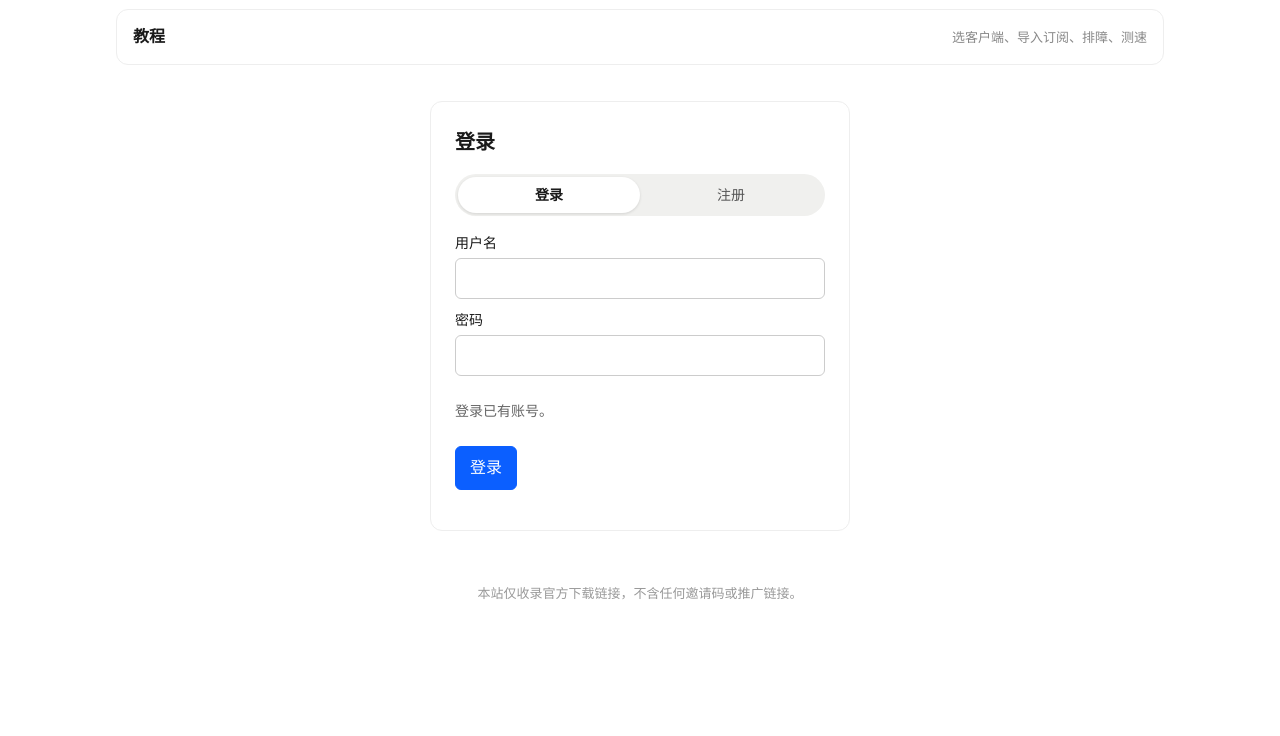
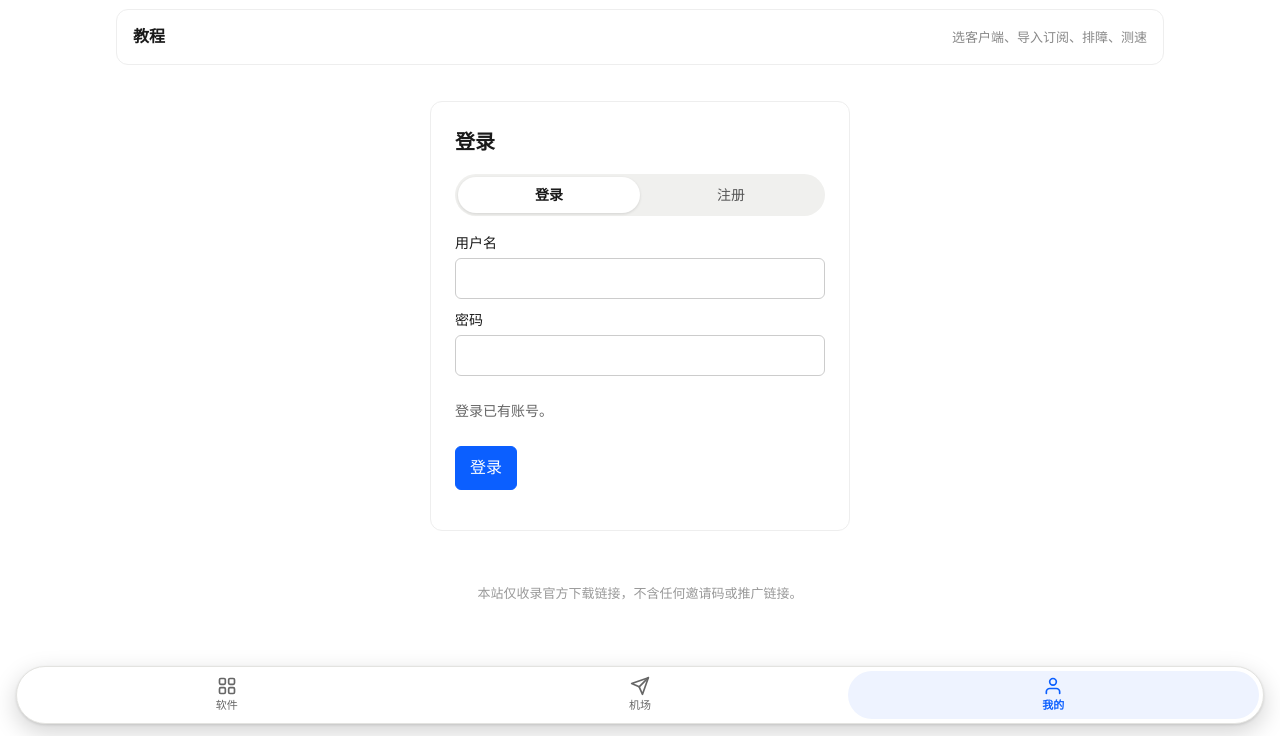
Before and after one commit to silver-finch-51/proxy-directory, a website: page public/my.html in a window 1280 px wide. Shown: the part 64-800 px from the top of the page. Drawn offline with Linux system fonts and the light colour scheme; no server answers.

Commit message:
polish: add bottom nav to my and auth pages

```diff
--- a/public/my.html
+++ b/public/my.html
@@ -70,6 +70,11 @@
 <footer class="wrap site-footer">
   <p>本站仅收录官方下载链接，不含任何邀请码或推广链接。</p>
 </footer>
+<nav class="bottom-nav" aria-label="主要栏目">
+  <a href="/#apps"><svg viewBox="0 0 24 24" width="20" height="20" fill="none" stroke="currentColor" stroke-width="2" stroke-linecap="round" stroke-linejoin="round" aria-hidden="true"><rect x="3" y="3" width="7" height="7" rx="1.5"></rect><rect x="14" y="3" width="7" height="7" rx="1.5"></rect><rect x="3" y="14" width="7" height="7" rx="1.5"></rect><rect x="14" y="14" width="7" height="7" rx="1.5"></rect></svg><span>软件</span></a>
+  <a href="/#airports"><svg viewBox="0 0 24 24" width="20" height="20" fill="none" stroke="currentColor" stroke-width="2" stroke-linecap="round" stroke-linejoin="round" aria-hidden="true"><polygon points="22 2 11 13"></polygon><polygon points="22 2 15 22 11 13 2 9 22 2"></polygon></svg><span>机场</span></a>
+  <a href="/my.html" aria-current="page"><svg viewBox="0 0 24 24" width="20" height="20" fill="none" stroke="currentColor" stroke-width="2" stroke-linecap="round" stroke-linejoin="round" aria-hidden="true"><path d="M20 21v-2a4 4 0 0 0-4-4H8a4 4 0 0 0-4 4v2"></path><circle cx="12" cy="7" r="4"></circle></svg><span>我的</span></a>
+</nav>
 <script src="/header-auth.js"></script>
 <script src="/my.js"></script>
 </body>
```
Also changed, not shown: public/auth.html (+5 -0 lines).
